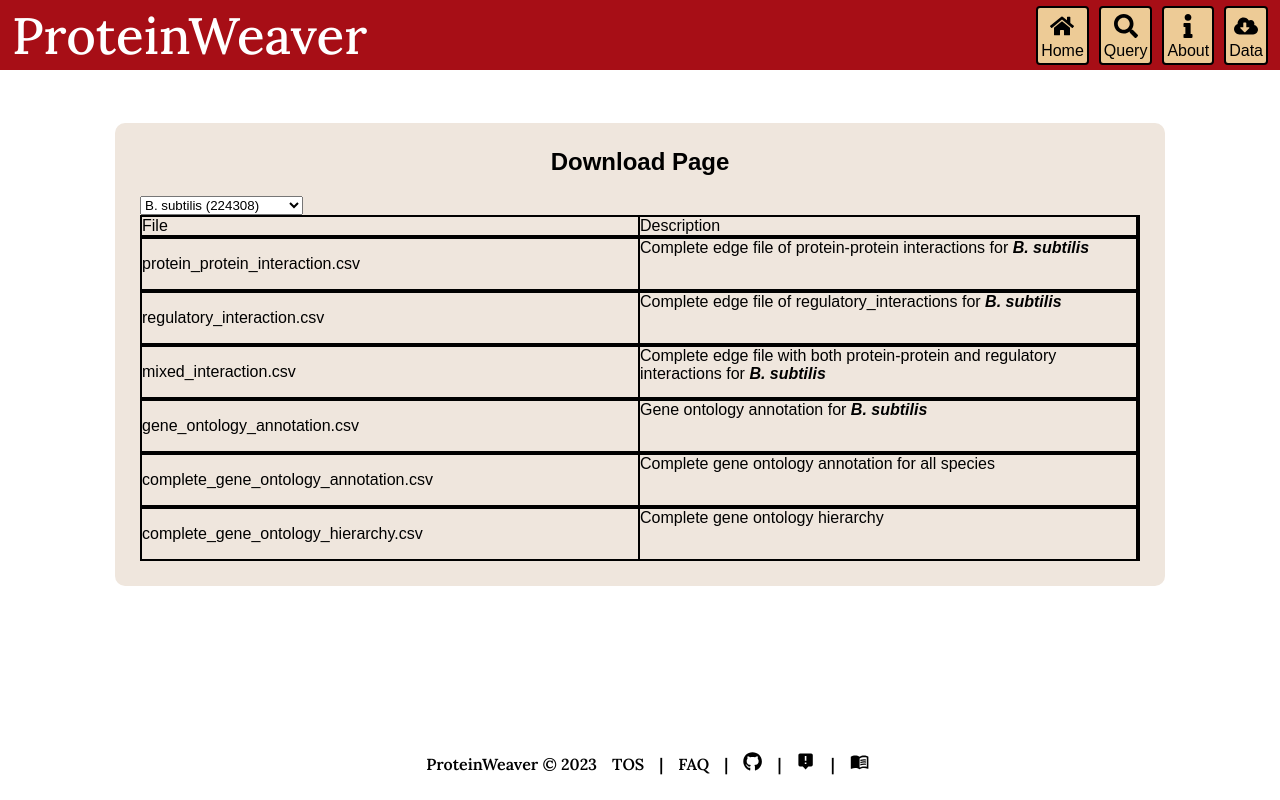
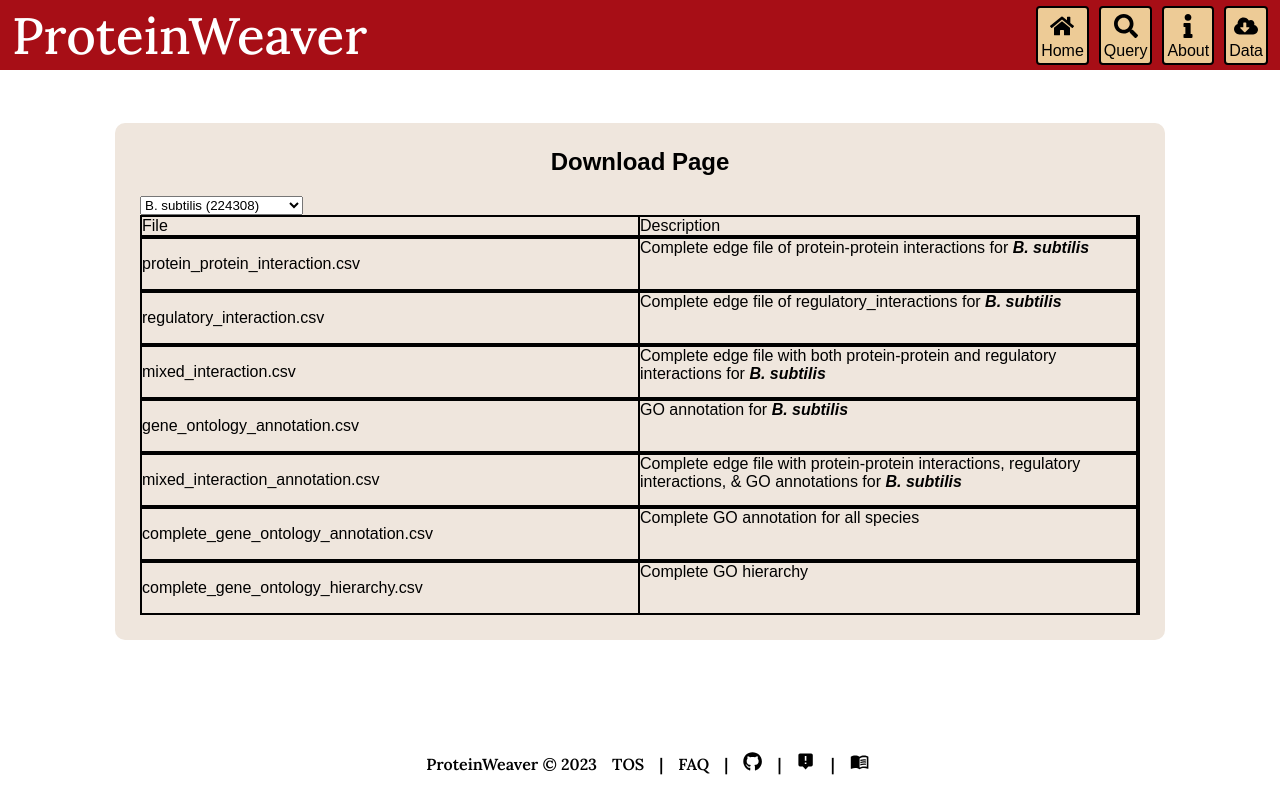
Before and after one commit to Reed-CompBio/protein-weaver, a React (Vite) app in the folder client/: page /download in a window 1280 px wide. Built offline with nearby package versions, Linux system fonts and the light colour scheme.

Commit message:
Update DownloadPage.jsx

```diff
--- a/client/src/pages/DownloadPage.jsx
+++ b/client/src/pages/DownloadPage.jsx
@@ -110,7 +110,21 @@ export default function Download() {
                                     </p>
                                 </div>
                                 <div className="download-table-column">
-                                    Gene ontology annotation for{" "}
+                                    GO annotation for{" "}
+                                    <strong>
+                                        <em>{species}</em>
+                                    </strong>
+                                </div>
+                            </div>
+                            <div className="download-table-row">
+                                <div className="download-table-column">
+                                    <p onClick={handleDownload}>
+                                        mixed_interaction_annotation.csv
+                                    </p>
+                                </div>
+                                <div className="download-table-column">
+                                    Complete edge file with protein-protein interactions,
+                                    regulatory interactions, & GO annotations for{" "}
                                     <strong>
                                         <em>{species}</em>
                                     </strong>
@@ -123,7 +137,7 @@ export default function Download() {
                                     </p>
                                 </div>
                                 <div className="download-table-column">
-                                    Complete gene ontology annotation for all
+                                    Complete GO annotation for all
                                     species
                                 </div>
                             </div>
@@ -134,7 +148,7 @@ export default function Download() {
                                     </p>
                                 </div>
                                 <div className="download-table-column">
-                                    Complete gene ontology hierarchy
+                                    Complete GO hierarchy
                                 </div>
                             </div>
                         </div>
```
